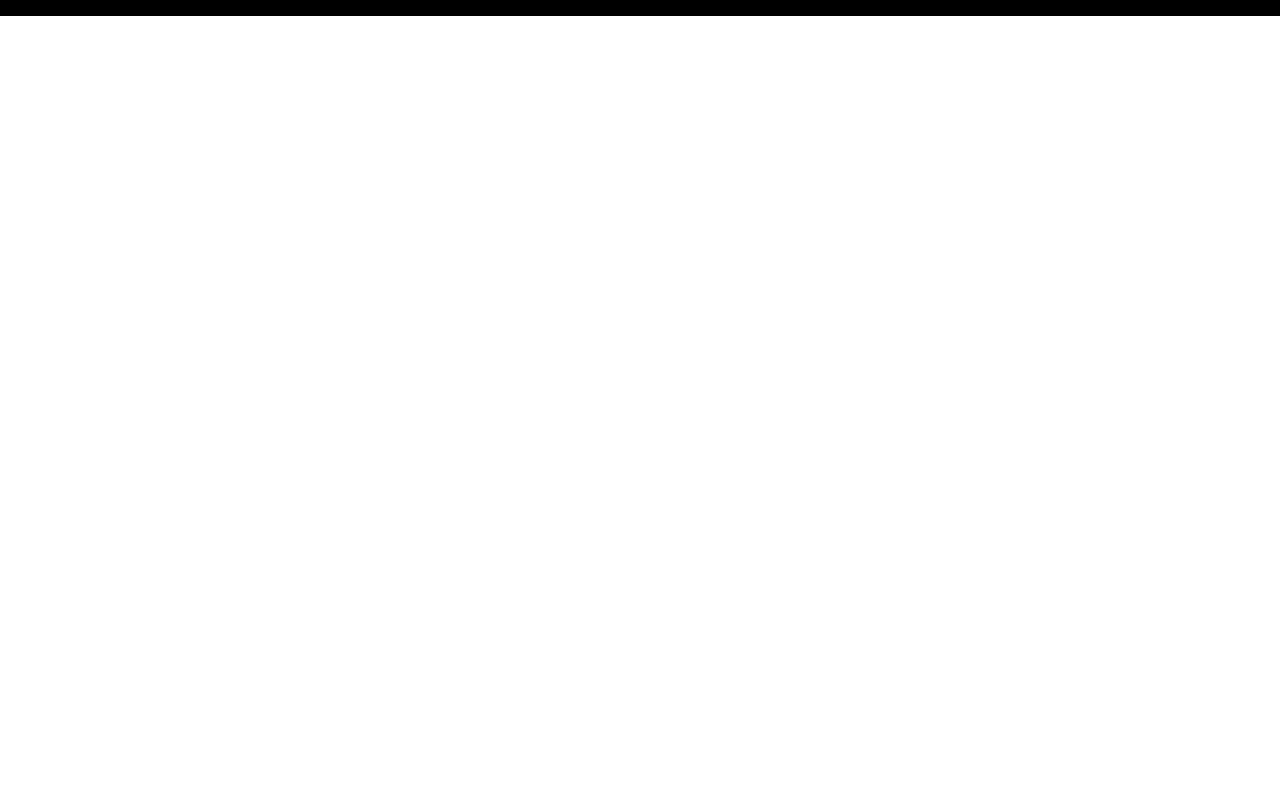
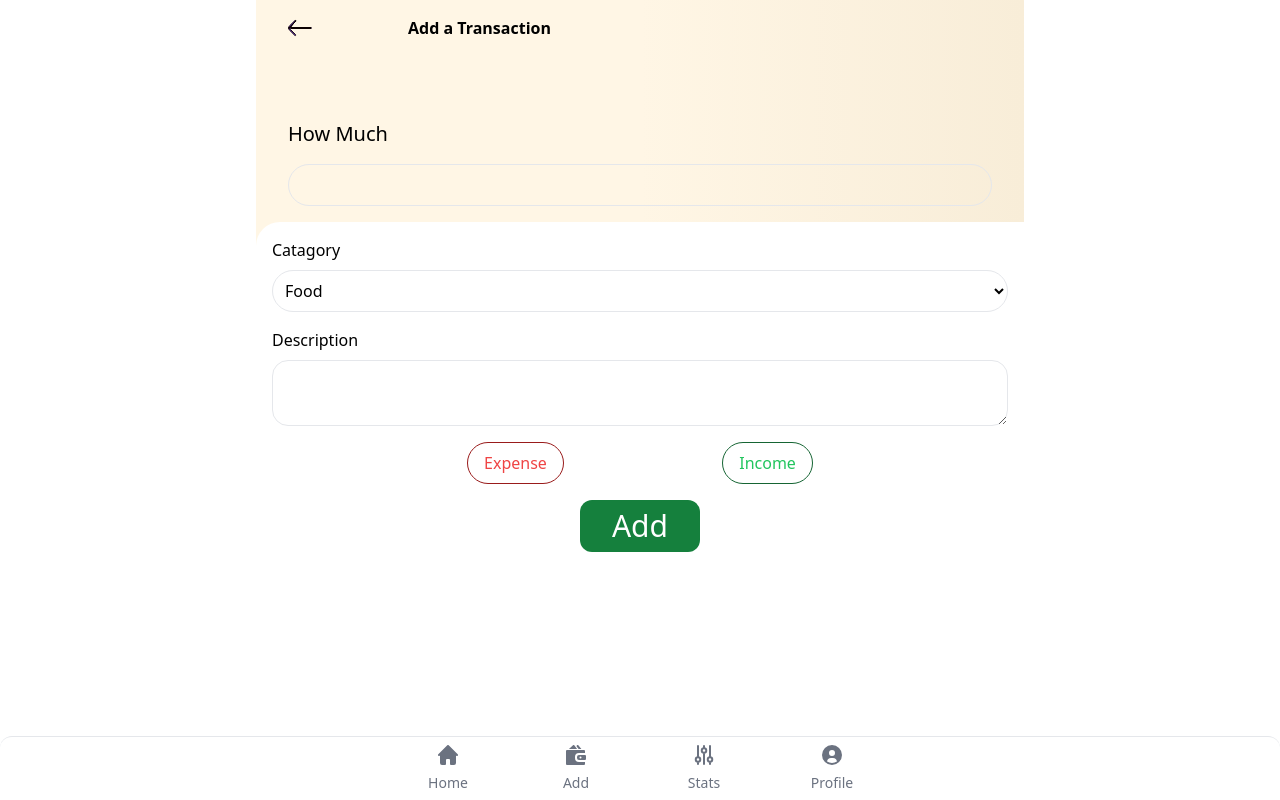
Before and after one commit to ShanMuhammad23/expensetrackerreact, a React (Create React App) app: page /AddExpense in a window 1280 px wide. Before the commit this address had no page. Built offline with nearby package versions, Linux system fonts and the light colour scheme.

Commit message:
Add Expense Page added and Menu added

```diff
--- a/src/App.js
+++ b/src/App.js
@@ -1,16 +1,21 @@
+import AddExpense from "./sections/AddExpense";
 import HomePage from "./sections/HomePage";
+import Menu from "./sections/Menu";
 import SplashSceen from "./sections/SplashSceen";
 import { BrowserRouter as Router, Route, Link, Routes } from 'react-router-dom';
 const App=()=> {
   return (
-    <main id="main" className="bg-black flex flex-column items-center justify-center">
-      <section className="mt-4 sm:w-[60%] bg-white ">
+    <main id="main" className="flex flex-column items-center justify-center">
+      <section className="w-full sm:w-[60%] bg-white ">
         <Router>
           <Routes>
           <Route path="/" element={<SplashSceen/>}/>
           <Route path="HomePage" element={<HomePage/>}/>
+          <Route path="AddExpense" element={<AddExpense/>}/>
+
 
           </Routes>
+          <Menu/>
         </Router>
 
 
--- a/src/constants.js
+++ b/src/constants.js
@@ -1,6 +1,7 @@
 import splashscreenhero from './assets/images/splashscreenhero.png'
 import upArrow from './assets/images/up-arrow.png'
 import downArrow from './assets/images/downarrow.png'
+import ArrowLeft from './assets/images/arrow left.svg'
 
 var expenses=[
     {
@@ -20,5 +21,6 @@ export  {
     splashscreenhero,
     upArrow,
     downArrow,
-    expenses
+    expenses,
+    ArrowLeft
 };
--- /dev/null
+++ b/src/sections/AddExpense.jsx
@@ -0,0 +1,55 @@
+import React from "react";
+import { ArrowLeft } from "../constants";
+
+const AddExpense = () => {
+  return (
+    <section
+      id="AddExpense"
+      className="bg-gradient-to-r from-[#FFF6E5] via-[#FFF6E5] to-[#F8EDD8]"
+    >
+      <div className="flex px-8 gap-24 py-4">
+        <img src={ArrowLeft} alt="Left Arrow" />
+        <p className="font-bold ">Add a Transaction</p>
+      </div>
+      <div className="flex flex-col gap-4 px-8 mt-16 ">
+        <p className=" text-xl ">How Much</p>
+        <input
+          type="number"
+          className="rounded-full p-2 bg-transparent border"
+        />
+      </div>
+      <div className="bg-white rounded-tl-3xl p-4 mt-4">
+        <div className="flex flex-col gap-2">
+          <label for="catagory">Catagory</label>
+
+          <select
+            id="catagory"
+            className="rounded-full p-2 bg-transparent border"
+          >
+            <option value="Food">Food</option>
+            <option value="Shopping">Shopping</option>
+            <option value="Rent">Rent</option>
+            <option value="Others">Others</option>
+          </select>
+        </div>
+        <div className="flex flex-col gap-2 mt-4 ">
+          <label for="description">Description</label>
+          <textarea
+            name="description"
+            id="description"
+            className="p-2 rounded-2xl bg-transparent border"
+          ></textarea>
+        </div>
+        <div className="flex justify-evenly mt-4 w-[90%] m-auto">
+            <button className="text-red-500 border border-red-800 rounded-full px-4 py-2">Expense</button>
+            <button className="text-green-500 border border-green-800 rounded-full px-4 py-2">Income</button>
+        </div>
+        <div className="flex items-center justify-center mt-4 ">
+        <button className="text-white text-3xl  bg-green-700 px-8 py-2 rounded-xl ">Add</button>
+        </div>
+      </div>
+    </section>
+  );
+};
+
+export default AddExpense;
--- a/src/sections/HomePage.jsx
+++ b/src/sections/HomePage.jsx
@@ -2,7 +2,9 @@ import { downArrow, expenses, upArrow } from "../constants";
 import { useState } from "react";
 
 const HomePage = () => {
-    const [filteractive,setFilteractive]=useState(false)
+    const buttons = ['Today', 'Weekly', 'Monthly'];
+    const [activeButton,setActiveButton]=useState(null)
+
     return (
 
         <section id="HomePage" className="bg-[#C6C6C6]">
@@ -39,17 +41,26 @@ const HomePage = () => {
                 </div>
             </div>
             <div className="">
-                <div className="text-white w-[80%] m-auto flex justify-between gap-2 mt-6 border-2 border-white  rounded-full">
-                 <button className={`${filteractive}bg-black text-white px-4 py-2 rounded-full font-bold`} onClick={(()=>{setFilteractive(true)})}>Today</button>
-                 <button className="py-2">Weekly</button>
-                 <button className="py-2">Monthly</button>
-                 <button className="py-2">Yearly</button>
+                <div className="text-white w-[95%] m-auto flex justify-between gap-2 mt-6 border-2 border-white  rounded-full">
+                {buttons.map((button, index) => (
+        <button
+          key={index}
+          onClick={() => setActiveButton(index)}
+          className={`px-4 py-2 rounded-full text-white font-bold transition-colors
+            ${activeButton === index
+              ? 'bg-black'
+              : 'bg-transparent'
+            }`}
+        >
+          {button}
+        </button>
+      ))}
                 </div>
-                <div className="flex justify-between items-center w-[80%] m-auto mt-4">
+                <div className="flex justify-between items-center w-[95%] m-auto mt-4">
                     <button>Recent Transactions</button>
                     <button>View All</button>
                 </div>
-                <div className="w-[80%] m-auto gap-4 flex flex-col mt-4 ">
+                <div className="w-[95%] m-auto gap-4 flex flex-col mt-4 ">
                     {expenses.map((expense)=>(
                         <div className="flex items-center justify-between bg-[#D9D9D9] py-2 px-4 rounded-md">
                             <div className="flex items-center gap-4">
--- /dev/null
+++ b/src/sections/Menu.jsx
@@ -0,0 +1,39 @@
+import { Link } from "react-router-dom"
+const Menu = () => {
+  return (
+
+
+<div class="fixed bottom-0 left-0 z-50 w-full h-16 bg-white border-t border-gray-200 dark:bg-gray-700 dark:border-gray-600 rounded-xl">
+    <div class="grid h-full max-w-lg grid-cols-4 mx-auto font-medium">
+        <button type="button" class="inline-flex flex-col items-center justify-center px-5 hover:bg-gray-50 dark:hover:bg-gray-800 group">
+            <svg class="w-5 h-5 mb-2 text-gray-500 dark:text-gray-400 group-hover:text-blue-600 dark:group-hover:text-blue-500" aria-hidden="true" xmlns="http://www.w3.org/2000/svg" fill="currentColor" viewBox="0 0 20 20">
+                <path d="m19.707 9.293-2-2-7-7a1 1 0 0 0-1.414 0l-7 7-2 2a1 1 0 0 0 1.414 1.414L2 10.414V18a2 2 0 0 0 2 2h3a1 1 0 0 0 1-1v-4a1 1 0 0 1 1-1h2a1 1 0 0 1 1 1v4a1 1 0 0 0 1 1h3a2 2 0 0 0 2-2v-7.586l.293.293a1 1 0 0 0 1.414-1.414Z"/>
+            </svg>
+            <span class="text-sm text-gray-500 dark:text-gray-400 group-hover:text-blue-600 dark:group-hover:text-blue-500">Home</span>
+        </button>
+        <Link to={'AddExpense'} type="button" class="inline-flex flex-col items-center justify-center px-5 hover:bg-gray-50 dark:hover:bg-gray-800 group">
+            <svg class="w-5 h-5 mb-2 text-gray-500 dark:text-gray-400 group-hover:text-blue-600 dark:group-hover:text-blue-500" aria-hidden="true" xmlns="http://www.w3.org/2000/svg" fill="currentColor" viewBox="0 0 20 20">
+                <path d="M11.074 4 8.442.408A.95.95 0 0 0 7.014.254L2.926 4h8.148ZM9 13v-1a4 4 0 0 1 4-4h6V6a1 1 0 0 0-1-1H1a1 1 0 0 0-1 1v13a1 1 0 0 0 1 1h17a1 1 0 0 0 1-1v-2h-6a4 4 0 0 1-4-4Z"/>
+                <path d="M19 10h-6a2 2 0 0 0-2 2v1a2 2 0 0 0 2 2h6a1 1 0 0 0 1-1v-3a1 1 0 0 0-1-1Zm-4.5 3.5a1 1 0 1 1 0-2 1 1 0 0 1 0 2ZM12.62 4h2.78L12.539.41a1.086 1.086 0 1 0-1.7 1.352L12.62 4Z"/>
+            </svg>
+            <span class="text-sm text-gray-500 dark:text-gray-400 group-hover:text-blue-600 dark:group-hover:text-blue-500">Add</span>
+        </Link>
+        <button type="button" class="inline-flex flex-col items-center justify-center px-5 hover:bg-gray-50 dark:hover:bg-gray-800 group">
+            <svg class="w-5 h-5 mb-2 text-gray-500 dark:text-gray-400 group-hover:text-blue-600 dark:group-hover:text-blue-500" aria-hidden="true" xmlns="http://www.w3.org/2000/svg" fill="none" viewBox="0 0 20 20">
+                <path stroke="currentColor" stroke-linecap="round" stroke-linejoin="round" stroke-width="2" d="M4 12.25V1m0 11.25a2.25 2.25 0 0 0 0 4.5m0-4.5a2.25 2.25 0 0 1 0 4.5M4 19v-2.25m6-13.5V1m0 2.25a2.25 2.25 0 0 0 0 4.5m0-4.5a2.25 2.25 0 0 1 0 4.5M10 19V7.75m6 4.5V1m0 11.25a2.25 2.25 0 1 0 0 4.5 2.25 2.25 0 0 0 0-4.5ZM16 19v-2"/>
+            </svg>
+            <span class="text-sm text-gray-500 dark:text-gray-400 group-hover:text-blue-600 dark:group-hover:text-blue-500">Stats</span>
+        </button>
+        <button type="button" class="inline-flex flex-col items-center justify-center px-5 hover:bg-gray-50 dark:hover:bg-gray-800 group">
+            <svg class="w-5 h-5 mb-2 text-gray-500 dark:text-gray-400 group-hover:text-blue-600 dark:group-hover:text-blue-500" aria-hidden="true" xmlns="http://www.w3.org/2000/svg" fill="currentColor" viewBox="0 0 20 20">
+                <path d="M10 0a10 10 0 1 0 10 10A10.011 10.011 0 0 0 10 0Zm0 5a3 3 0 1 1 0 6 3 3 0 0 1 0-6Zm0 13a8.949 8.949 0 0 1-4.951-1.488A3.987 3.987 0 0 1 9 13h2a3.987 3.987 0 0 1 3.951 3.512A8.949 8.949 0 0 1 10 18Z"/>
+            </svg>
+            <span class="text-sm text-gray-500 dark:text-gray-400 group-hover:text-blue-600 dark:group-hover:text-blue-500">Profile</span>
+        </button>
+    </div>
+</div>
+
+  )
+}
+
+export default Menu
--- a/src/sections/MenuBar.jsx
+++ /dev/null
@@ -1,9 +0,0 @@
-const MenuBar = () => {
-  return (
-    <section id="MenuBar">
-
-    </section>
-  )
-}
-
-export default MenuBar
```
Also changed, not shown: src/assets/images/arrow left.svg (added).
